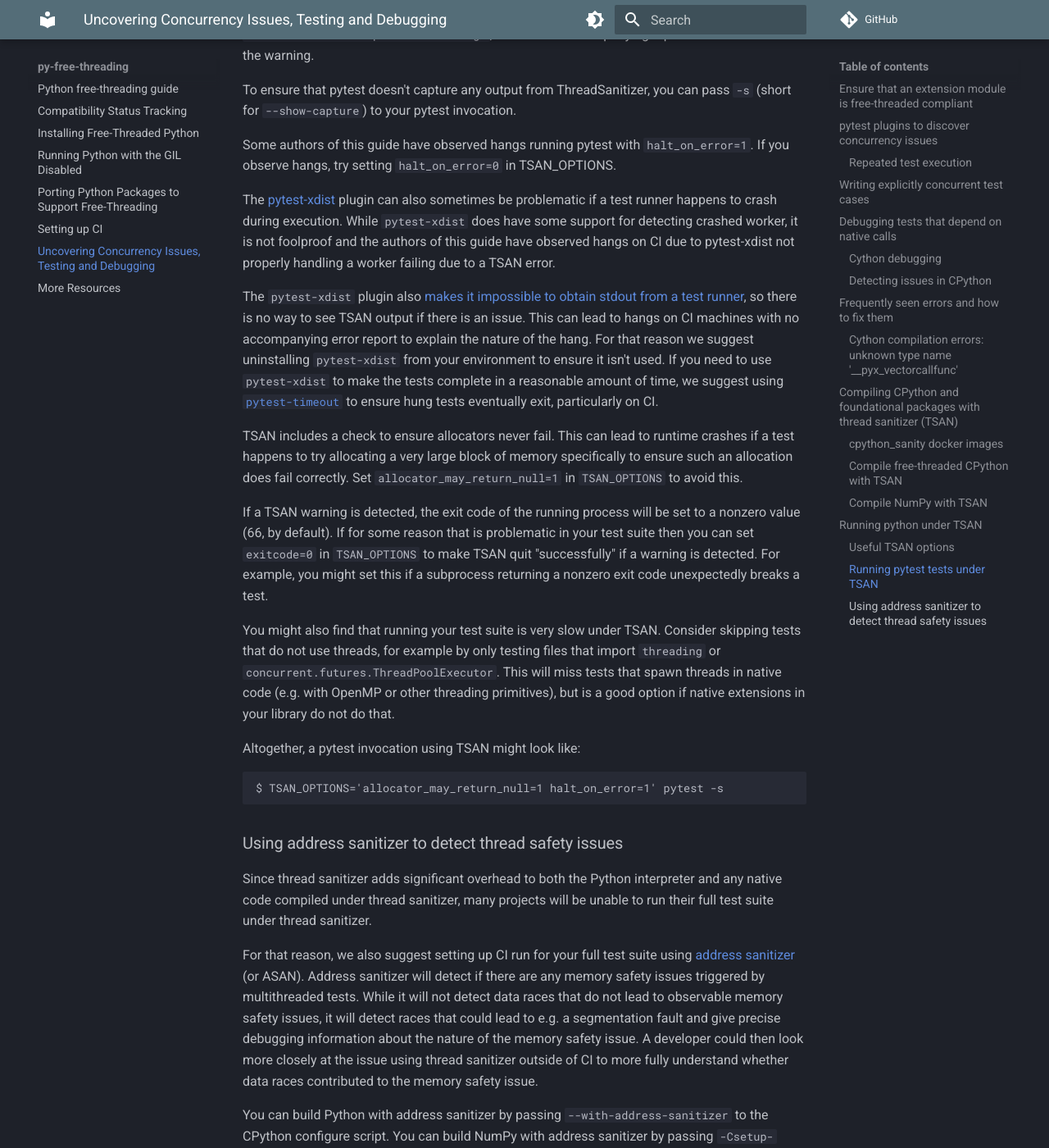
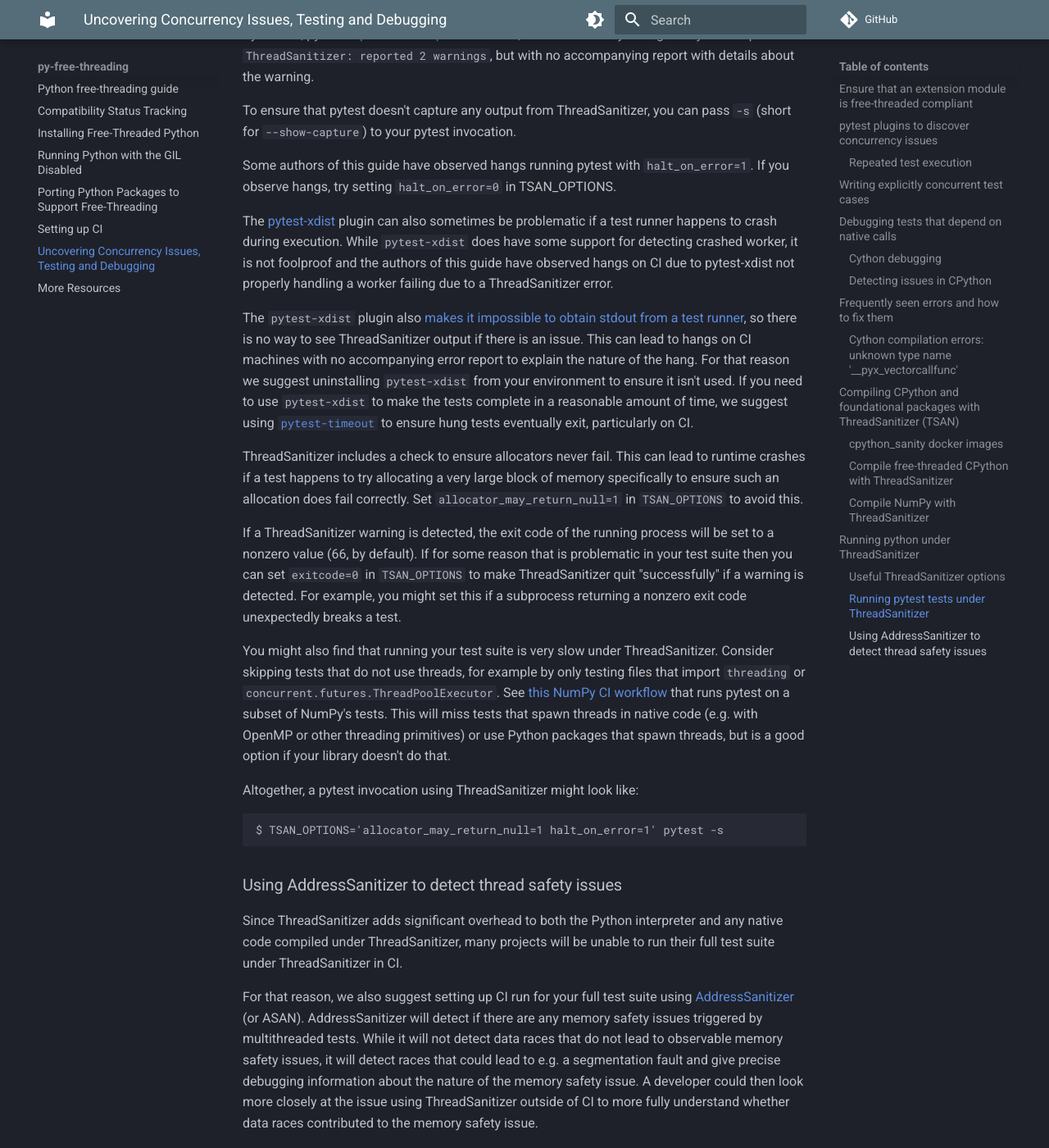
Before and after one commit to Quansight-Labs/free-threaded-compatibility, an MkDocs documentation site: the page built from docs/debugging.md, in a window 1280 px wide and 1400 px high, scrolled down 6717 px. Shown: the whole window at 82% size. Built offline with MkDocs 1.6.1 and Material for MkDocs 9.7.7, drawn with Linux system fonts in a browser that asks for light colours; comment, search, counter and statistics services are not loaded; some of the changed text lies outside the part shown.

Commit message:
respond to Ralf's comments

````diff
--- a/docs/debugging.md
+++ b/docs/debugging.md
@@ -271,13 +271,13 @@ slower than a compiled version, so you should default to installing the wheel in
 CI instead of compiling Cython, which can take up to a few minutes on some CI
 runners.
 
-## Compiling CPython and foundational packages with thread sanitizer (TSAN)
+## Compiling CPython and foundational packages with ThreadSanitizer (TSAN)
 
 [Thread sanitizer](https://github.com/google/sanitizers/wiki/ThreadSanitizerCppManual) (or TSAN) helps
 to detect C/C++ data races in concurrent systems. This tool can help to reveal free-threading
 related bugs in CPython and foundational packages (e.g. `numpy`).
 In this section we provide the commands to build a free-threading compatible
-CPython interpreter and packages with TSAN and other hints to discover
+CPython interpreter and packages with ThreadSanitizer and other hints to discover
 potential data races.
 
 ### `cpython_sanity` docker images
@@ -290,7 +290,7 @@ See [the `cpython_sanity`
 repository](https://github.com/nascheme/cpython_sanity) for more information
 about how to use the docker images.
 
-### Compile free-threaded CPython with TSAN
+### Compile free-threaded CPython with ThreadSanitizer
 
 - Clone the latest stable branch (`3.13`):
 
@@ -345,12 +345,12 @@ And then activate the build with e.g. `pyenv local 3.14t-dev`.
     This message is being emmitted by the MacOS malloc implementation. As
     [explained
     here](https://stackoverflow.com/questions/64126942/malloc-nano-zone-abandoned-due-to-inability-to-preallocate-reserved-vm-space),
-    this happens for any program compiled with thread sanitizer on MacOS and can
+    this happens for any program compiled with ThreadSanitizer on MacOS and can
     be safely ignored by setting the `MallocNanoZone` environment variable to
-    0\. You should only set this in session you are running thread sanitizer
+    0\. You should only set this in session you are running ThreadSanitizer
     under, as this setting will slow down other programs that allocate memory.
 
-### Compile NumPy with TSAN
+### Compile NumPy with ThreadSanitizer
 
 - Get the source code (for example, the `main` branch)
 
@@ -375,19 +375,19 @@ CC=clang-18 CXX=clang++-18 python -m pip install -v . --no-build-isolation -Cset
 # CC=clang-18 CXX=clang++-18 python -m pip install -v . --no-build-isolation -Csetup-args=-Db_sanitize=thread -Csetup-args=-Dbuildtype=debugoptimized
 ```
 
-## Running python under TSAN
+## Running python under ThreadSanitizer
 
-### Useful TSAN options
+### Useful ThreadSanitizer options
 
-- By default TSAN reports warnings. To stop execution on TSAN errors, use:
+- By default ThreadSanitizer reports warnings. To stop execution on ThreadSanitizer errors, use:
 
 ```bash
 TSAN_OPTIONS=halt_on_error=1 python -m pytest test.py
 ```
 
-See [the TSAN documentation](https://github.com/google/sanitizers/wiki/ThreadSanitizerFlags) for a full listing of options accepted by TSAN.
+See [the ThreadSanitizer documentation](https://github.com/google/sanitizers/wiki/ThreadSanitizerFlags) for a full listing of options accepted by ThreadSanitizer.
 
-- To add TSAN suppressions (written in a file: `tsan-suppressions`):
+- To add ThreadSanitizer suppressions (written in a file: `tsan-suppressions`):
 
 ```bash
 # Let's show an example content of suppressions,
@@ -402,7 +402,7 @@ race:dnnl_sgemm
 export TSAN_OPTIONS="suppressions=$PWD/tsan-suppressions" python -m pytest test.py
 ```
 
-### Running pytest tests under TSAN
+### Running pytest tests under ThreadSanitizer
 
 By default, pytest [captures all output from
 tests](https://docs.pytest.org/en/stable/how-to/capture-stdout-stderr.html),
@@ -419,12 +419,12 @@ The [pytest-xdist](https://github.com/pytest-dev/pytest-xdist) plugin can also
 sometimes be problematic if a test runner happens to crash during
 execution. While `pytest-xdist` does have some support for detecting crashed
 worker, it is not foolproof and the authors of this guide have observed hangs on
-CI due to pytest-xdist not properly handling a worker failing due to a TSAN
+CI due to pytest-xdist not properly handling a worker failing due to a ThreadSanitizer
 error.
 
 The `pytest-xdist` plugin also [makes it impossible to obtain stdout from
 a test runner](https://github.com/pytest-dev/pytest-xdist/issues/82), so there
-is no way to see TSAN output if there is an issue. This can lead to hangs on CI
+is no way to see ThreadSanitizer output if there is an issue. This can lead to hangs on CI
 machines with no accompanying error report to explain the nature of the
 hang. For that reason we suggest uninstalling `pytest-xdist` from your
 environment to ensure it isn't used. If you need to use `pytest-xdist` to make
@@ -432,57 +432,59 @@ the tests complete in a reasonable amount of time, we suggest using
 [`pytest-timeout`](https://pypi.org/project/pytest-timeout/) to ensure hung
 tests eventually exit, particularly on CI.
 
-TSAN includes a check to ensure allocators never fail. This can lead to runtime
+ThreadSanitizer includes a check to ensure allocators never fail. This can lead to runtime
 crashes if a test happens to try allocating a very large block of memory
 specifically to ensure such an allocation does fail correctly. Set
 `allocator_may_return_null=1` in `TSAN_OPTIONS` to avoid this.
 
-If a TSAN warning is detected, the exit code of the running process will be set
+If a ThreadSanitizer warning is detected, the exit code of the running process will be set
 to a nonzero value (66, by default). If for some reason that is problematic in
-your test suite then you can set `exitcode=0` in `TSAN_OPTIONS` to make TSAN
+your test suite then you can set `exitcode=0` in `TSAN_OPTIONS` to make ThreadSanitizer
 quit "successfully" if a warning is detected. For example, you might set this if
 a subprocess returning a nonzero exit code unexpectedly breaks a test.
 
 You might also find that running your test suite is very slow under
-TSAN. Consider skipping tests that do not use threads, for example by only
+ThreadSanitizer. Consider skipping tests that do not use threads, for example by only
 testing files that import `threading` or
-`concurrent.futures.ThreadPoolExecutor`. This will miss tests that spawn threads
-in native code (e.g. with OpenMP or other threading primitives), but is a good
-option if native extensions in your library do not do that.
+`concurrent.futures.ThreadPoolExecutor`. See [this NumPy CI
+workflow](https://github.com/numpy/numpy/blob/da268d45aab791023c8d953db6f4597019f770cb/.github/workflows/compiler_sanitizers.yml#L128)
+that runs pytest on a subset of NumPy's tests. This will miss tests that spawn
+threads in native code (e.g. with OpenMP or other threading primitives) or use
+Python packages that spawn threads, but is a good option if your library doesn't
+do that.
 
-Altogether, a pytest invocation using TSAN might look like:
+Altogether, a pytest invocation using ThreadSanitizer might look like:
 
 ```
 $ TSAN_OPTIONS='allocator_may_return_null=1 halt_on_error=1' pytest -s
 ```
 
-### Using address sanitizer to detect thread safety issues
+### Using AddressSanitizer to detect thread safety issues
 
-Since thread sanitizer adds significant overhead to both the Python interpreter
-and any native code compiled under thread sanitizer, many projects will be unable
-to run their full test suite under thread sanitizer.
+Since ThreadSanitizer adds significant overhead to both the Python interpreter
+and any native code compiled under ThreadSanitizer, many projects will be unable
+to run their full test suite under ThreadSanitizer in CI.
 
 For that reason, we also suggest setting up CI run for your full test suite
-using [address
-sanitizer](https://github.com/google/sanitizers/wiki/addresssanitizer) (or
-ASAN). Address sanitizer will detect if there are any memory safety issues
+using [AddressSanitizer](https://github.com/google/sanitizers/wiki/addresssanitizer) (or
+ASAN). AddressSanitizer will detect if there are any memory safety issues
 triggered by multithreaded tests. While it will not detect data races that do
 not lead to observable memory safety issues, it will detect races that could
 lead to e.g. a segmentation fault and give precise debugging information about
 the nature of the memory safety issue. A developer could then look more closely
-at the issue using thread sanitizer outside of CI to more fully understand whether
+at the issue using ThreadSanitizer outside of CI to more fully understand whether
 data races contributed to the memory safety issue.
 
-You can build Python with address sanitizer by passing `--with-address-sanitizer`
-to the CPython configure script. You can build NumPy with address sanitizer by passing
+You can build Python with AddressSanitizer by passing `--with-address-sanitizer`
+to the CPython configure script. You can build NumPy with AddressSanitizer by passing
 `-Csetup-args=-Db_sanitize=address` as an argument to `pip install`.
 
-Like thread sanitizer, address sanitizer also accepts a number of options to
+Like ThreadSanitizer, AddressSanitizer also accepts a number of options to
 control its behavior. See [the
 documentation](https://github.com/google/sanitizers/wiki/addresssanitizerflags)
 for more details. Note that both the CPython interpreter and many extensions
 have harmless memory leaks, so consider disabling the [leak
 sanitizer](https://github.com/google/sanitizers/wiki/AddressSanitizerLeakSanitizer)
-built into address sanitizer by setting `ASAN_OPTIONS="detect_leaks=0"`.
+built into AddressSanitizer by setting `ASAN_OPTIONS="detect_leaks=0"`.
 
 [^1]: This feature is not correctly working on `lldb` after CPython 3.12.
````
